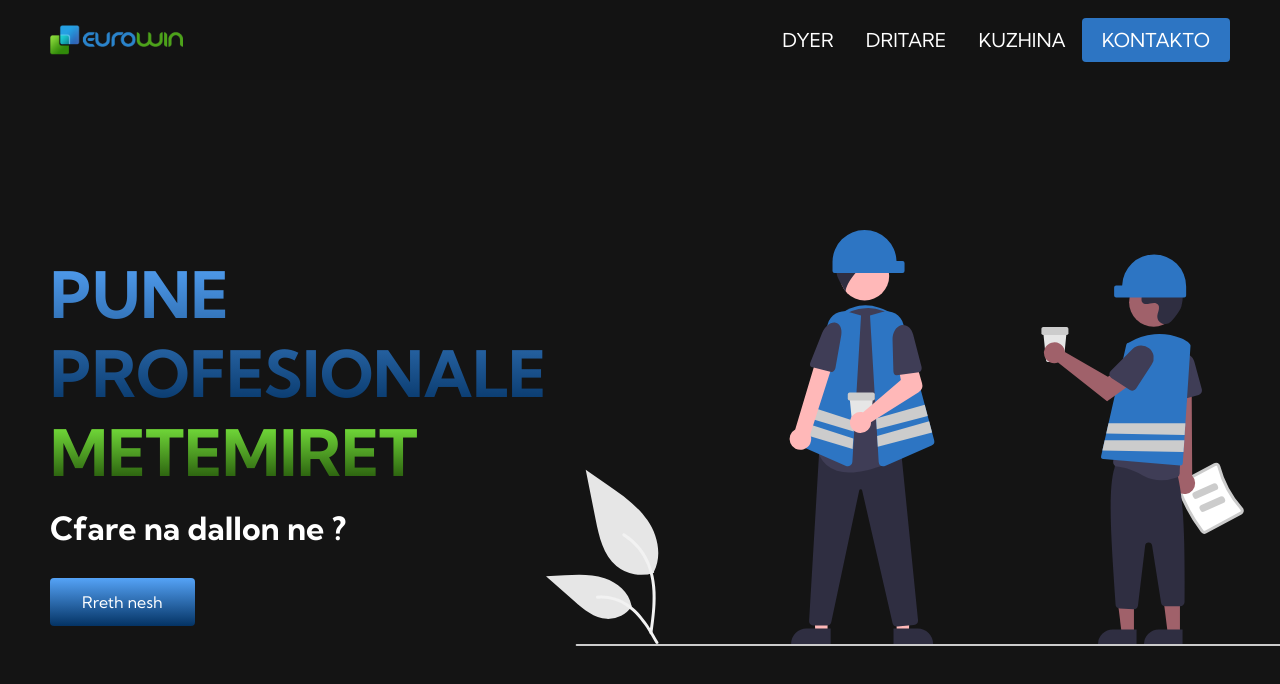
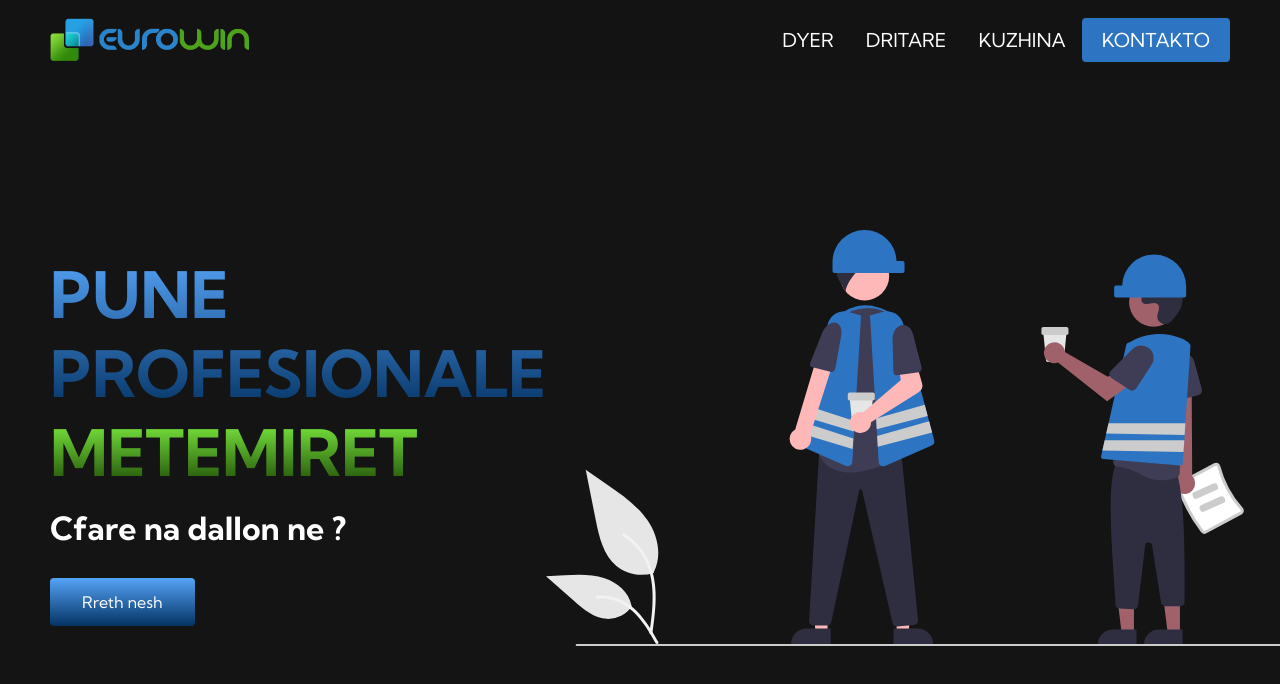
Before and after one commit to malsorajvazi/eurowin, a plain HTML site: page index.html in a window 1280 px wide. Drawn offline with Linux system fonts and the light colour scheme.

Commit message:
logo increased in size

```diff
--- a/style.css
+++ b/style.css
@@ -32,7 +32,7 @@
 
 #logo {
     align-self: center;
-    max-height: 30px;
+    max-height: 45px;
     display: flex;
     align-items: center;
     cursor: pointer;
```
